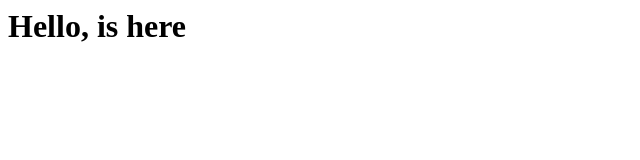
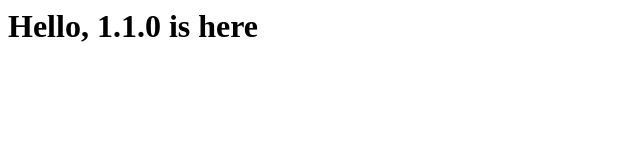
Before and after one commit to cuddletech/child-one, a plain HTML site: page index.html in a window 1280 px wide. Shown: the whole page, without its empty margins (0-640 px from the left). Drawn offline with Linux system fonts and the light colour scheme.

Commit message:
Regenerated HTML for version 1.1.0

```diff
--- a/index.html
+++ b/index.html
@@ -1,8 +1,8 @@
 <html>
 <head>
- <title>Hello </title>
+ <title>Hello 1.1.0</title>
 </head>
 <body>
- <h1>Hello,  is here</h1>
+ <h1>Hello, 1.1.0 is here</h1>
 </body>
 </html>
```
